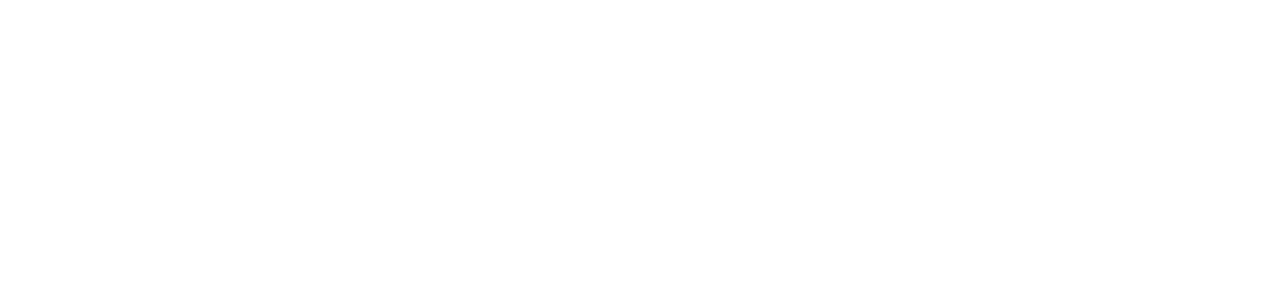
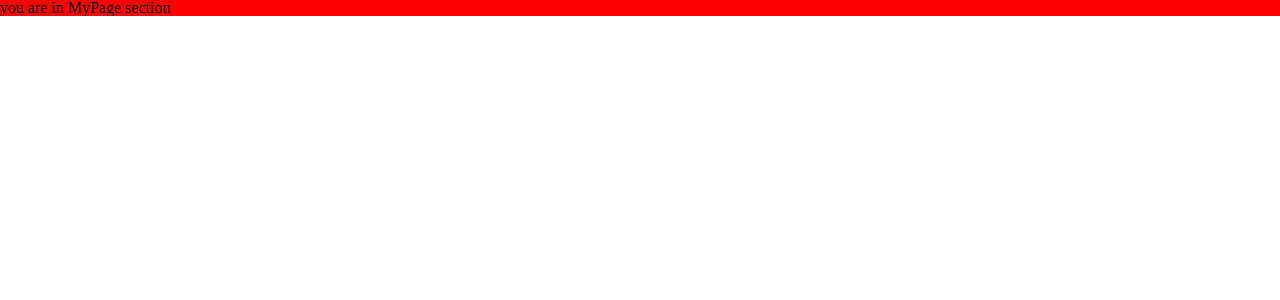
Before and after one commit to supra1nova/elice_second_project, a React (Create React App) app in the folder client/: page /account/restaurants in a window 1280 px wide. Before the commit this address had no page. Shown: the top 300 px of the page. Built offline with nearby package versions, Linux system fonts and the light colour scheme.

Commit message:
Feat: router layout 구성

```diff
--- a/client/src/App.tsx
+++ b/client/src/App.tsx
@@ -1,24 +1,9 @@
-import { Routes, Route } from 'react-router-dom';
-import { Home } from './pages/Home';
-import { MyPage } from './pages/MyPage';
-import styled from 'styled-components';
-import { GlobalStyle } from './styles/global-style';
-
-const Container = styled.div`
-  display: flex;
-
-`;
+import React from 'react';
+import Router from './router';
 
 //fetch test
 function App() {
-  return (
-    <Container>
-      <Routes>
-        <Route path='/' element={<Home />}></Route>
-        <Route path='/myPage' element={<MyPage />}></Route>
-      </Routes>
-    </Container>
-  );
+  return <Router />;
 }
 
 export default App;
--- a/client/src/index.tsx
+++ b/client/src/index.tsx
@@ -8,10 +8,10 @@ const root = ReactDOM.createRoot(
   document.getElementById('root') as HTMLElement,
 );
 root.render(
-  <BrowserRouter>
-    <React.StrictMode>
-      <GlobalStyle />
+  <React.StrictMode>
+    <GlobalStyle />
+    <BrowserRouter>
       <App />
-    </React.StrictMode>
-  </BrowserRouter>,
+    </BrowserRouter>
+  </React.StrictMode>,
 );
--- a/client/src/pages/MyPage.jsx
+++ b/client/src/pages/MyPage.jsx
@@ -3,7 +3,6 @@ import { Gnb } from '../components/oranisms/Gnb';
 export const MyPage = () => {
   return (
     <>
-      <Gnb />
       <h1>you are in MyPage section</h1>
     </>
   );
--- /dev/null
+++ b/client/src/router/GlobalLayout.tsx
@@ -0,0 +1,19 @@
+import React from 'react';
+import { Outlet } from 'react-router-dom';
+import { Gnb } from '../components/oranisms/Gnb';
+import styled from 'styled-components';
+
+const Container = styled.div`
+  display: flex;
+`;
+
+const GlobalLayout = () => {
+  return (
+    <Container>
+      <Gnb />
+      <Outlet />
+    </Container>
+  );
+};
+
+export default GlobalLayout;
--- /dev/null
+++ b/client/src/router/HalfLayout.tsx
@@ -0,0 +1,17 @@
+import React from 'react';
+import { Outlet } from 'react-router-dom';
+import styled from 'styled-components';
+
+const Container = styled.div`
+  background: red;
+`;
+
+function HalfLayout() {
+  return (
+    <Container>
+      <Outlet />
+    </Container>
+  );
+}
+
+export default HalfLayout;
--- /dev/null
+++ b/client/src/router/index.tsx
@@ -0,0 +1,21 @@
+import React from 'react';
+import { Route, Routes } from 'react-router-dom';
+import GlobalLayout from './GlobalLayout';
+import HalfLayout from './HalfLayout';
+import { Home } from '../pages/Home';
+import { MyPage } from '../pages/MyPage';
+
+function Router() {
+  return (
+    <Routes>
+      <Route element={<GlobalLayout />}>
+        <Route path='/' element={<Home />}></Route>
+      </Route>
+      <Route element={<HalfLayout />}>
+        <Route path='/account/restaurants' element={<MyPage />}></Route>
+      </Route>
+    </Routes>
+  );
+}
+
+export default Router;
```
